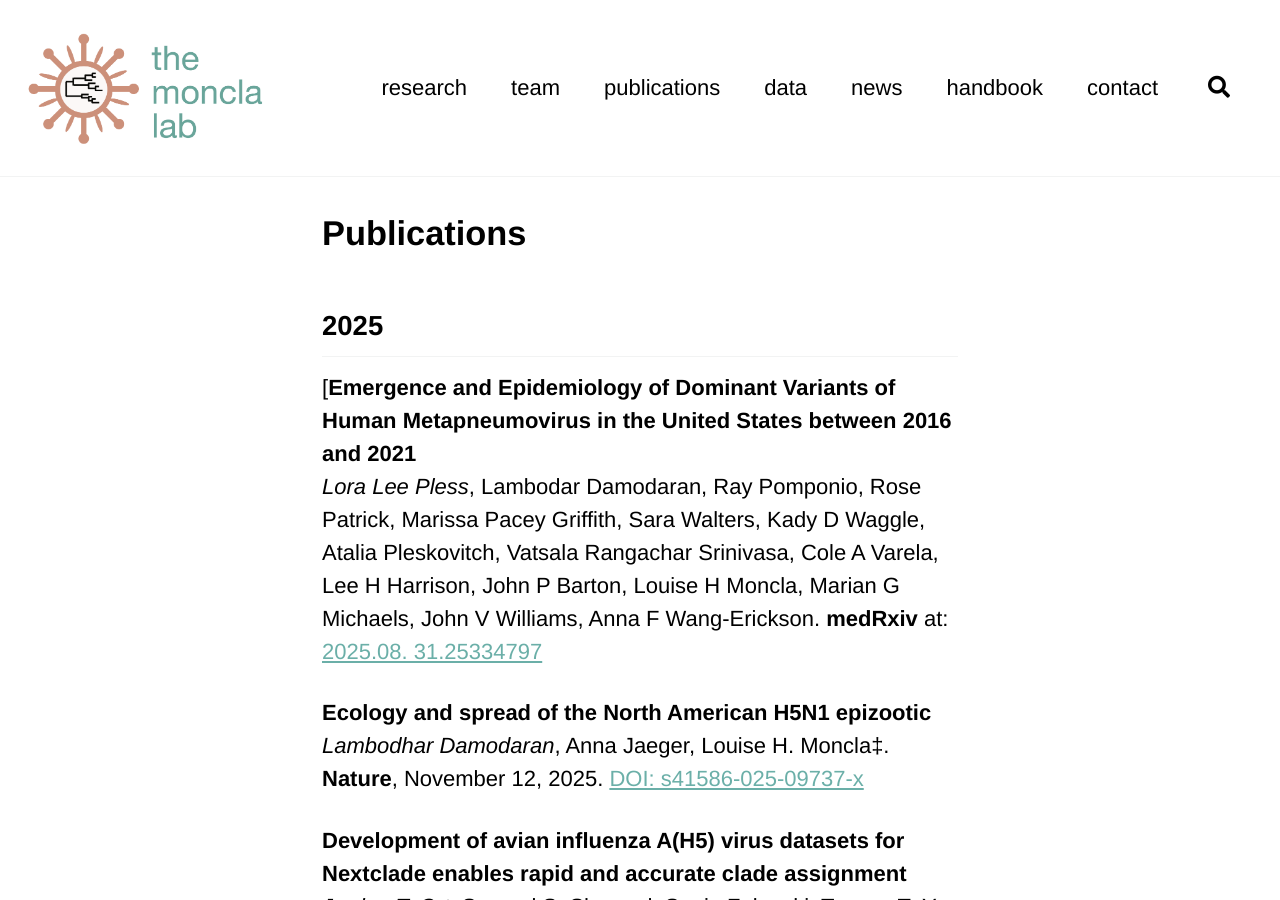
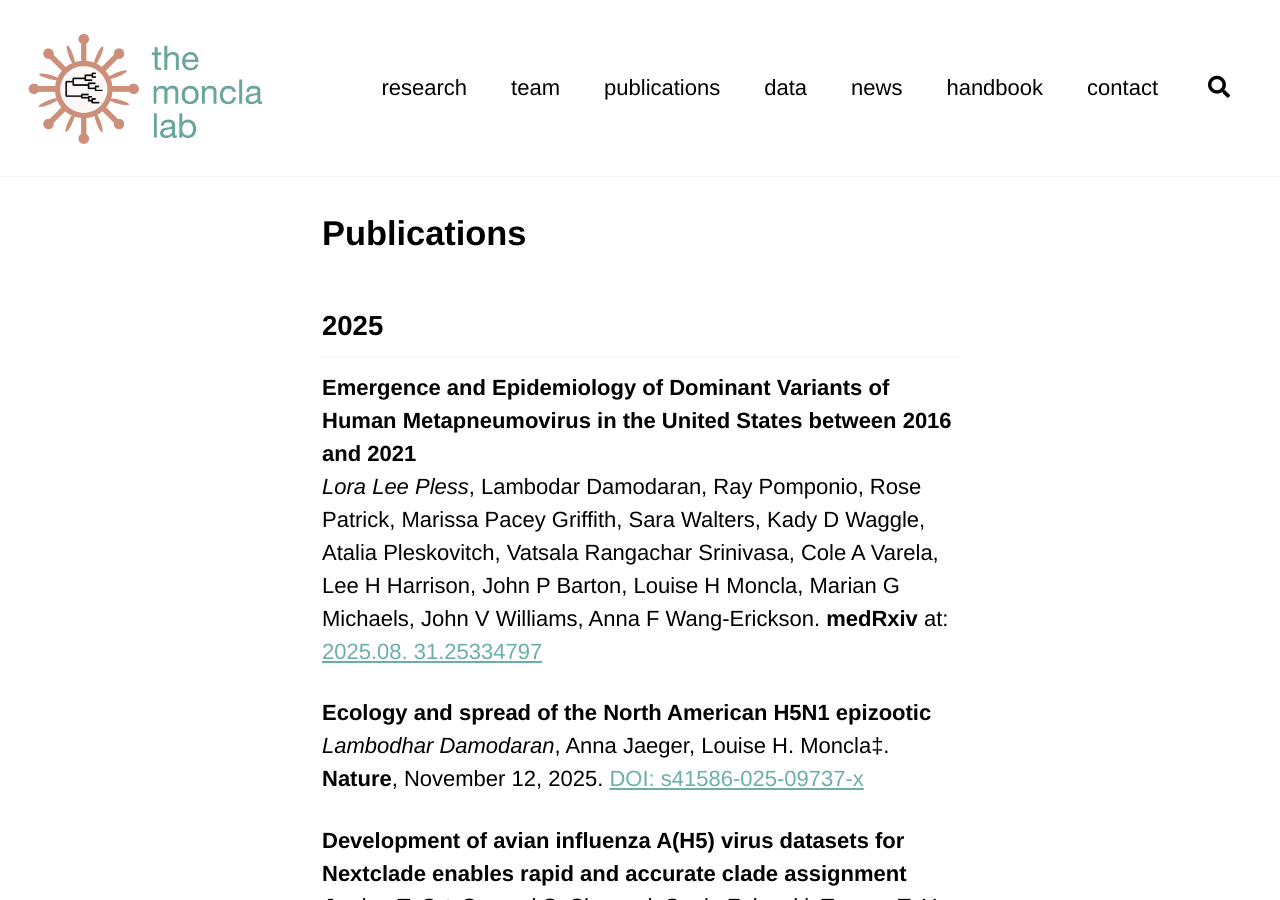
Before and after one commit to lmoncla/monclalab, a Jekyll site: the page built from _pages/publications.md, in a window 1280 px wide and 900 px high. Built offline with Jekyll 4.4.1, drawn with Linux system fonts in a browser that asks for light colours; cached includes are drawn as plain includes; a script that is not in the unit is left out; comment, search, counter and statistics services are not loaded.

```diff
--- a/_pages/publications.md
+++ b/_pages/publications.md
@@ -6,7 +6,7 @@ title: ""
 
 ## 2025
 
-[__Emergence and Epidemiology of Dominant Variants of Human Metapneumovirus in the United States between 2016 and 2021__<br>
+__Emergence and Epidemiology of Dominant Variants of Human Metapneumovirus in the United States between 2016 and 2021__<br>
 *Lora Lee Pless*, Lambodar Damodaran, Ray Pomponio, Rose Patrick, Marissa Pacey Griffith, Sara Walters, Kady D Waggle, Atalia Pleskovitch, Vatsala Rangachar Srinivasa, Cole A Varela, Lee H Harrison, John P Barton, Louise H Moncla, Marian G Michaels, John V Williams, Anna F Wang-Erickson. __medRxiv__ at: [2025.08. 31.25334797](https://www.medrxiv.org/content/medrxiv/early/2025/09/02/2025.08.31.25334797.full.pdf)
 
 __Ecology and spread of the North American H5N1 epizootic__<br>
```
